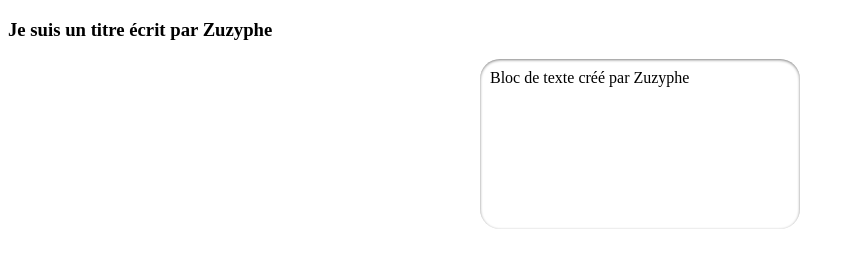
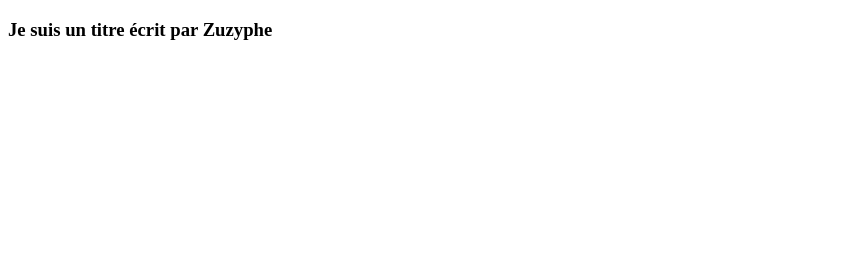
Before and after one commit to hehodav/apiFireBase, a plain HTML site: page index.html in a window 1280 px wide. Shown: the whole page, without its empty margins (0-855 px from the left). Drawn offline with Linux system fonts and the light colour scheme.

Commit message:
engagement3

```diff
--- a/index.html
+++ b/index.html
@@ -8,6 +8,5 @@
 </head>
 <body>
     <h3>Je suis un titre écrit par Zuzyphe</h3>
-    <div style="width: 300px; height: 150px; background-color: white; border-radius: 20px; box-shadow: inset 0px 1px 3px grey; padding: 10px; margin: auto;">Bloc de texte créé par Zuzyphe</div>
 </body>
 </html>
```
